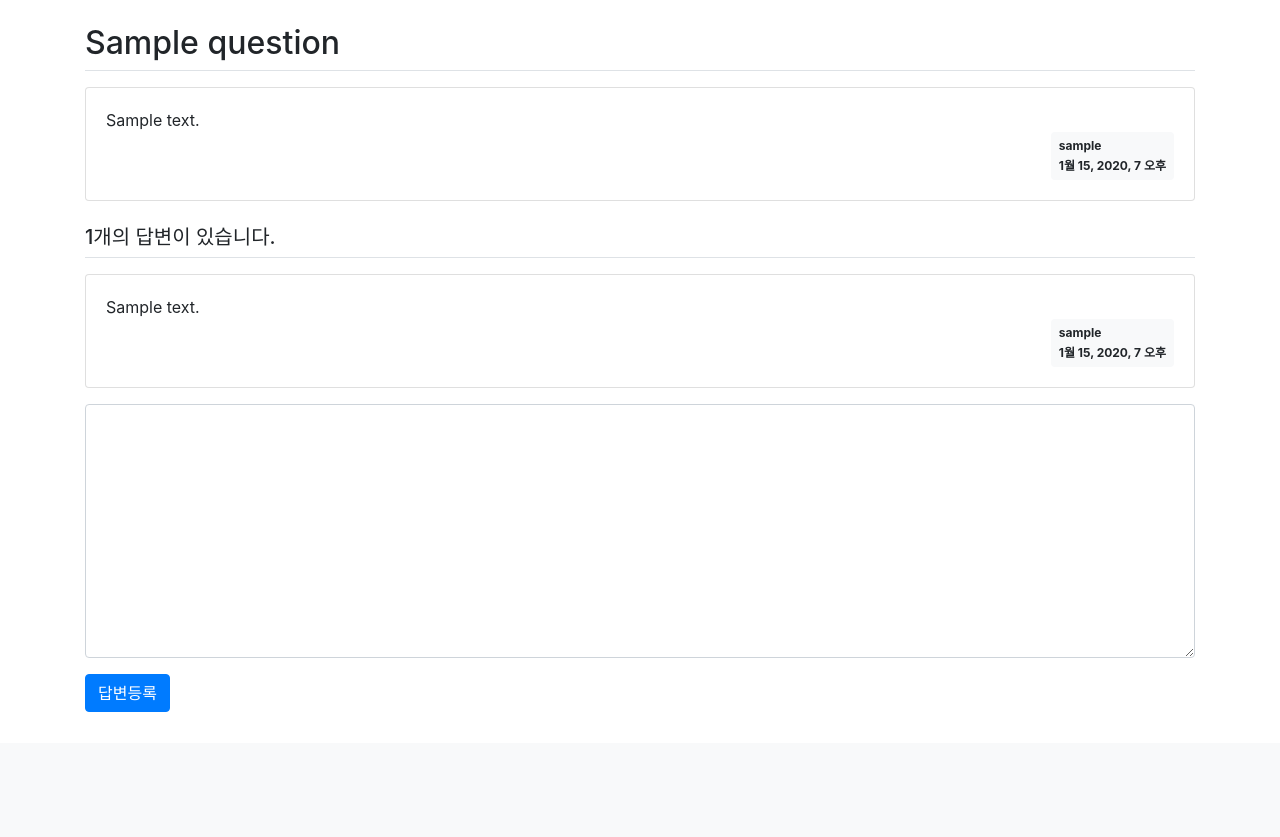
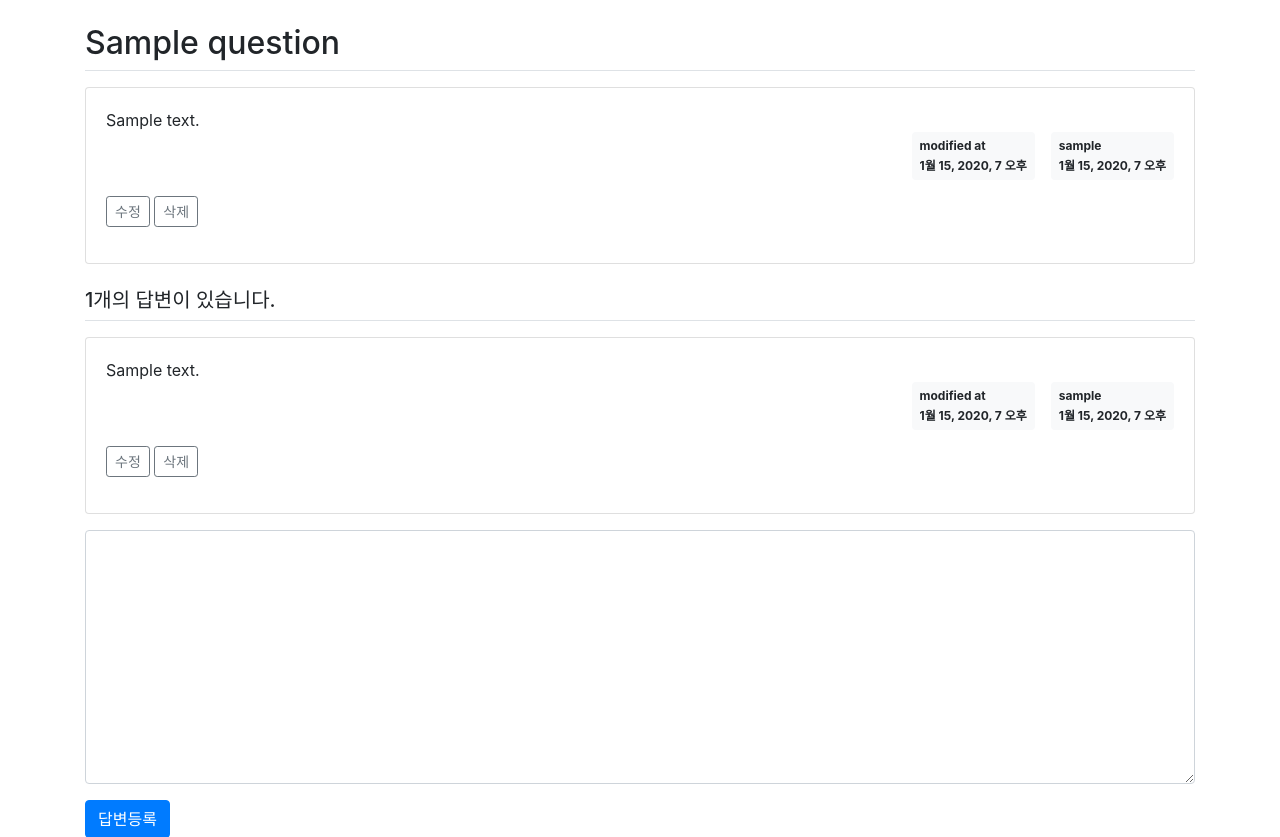
Before and after one commit to ankiwoong/Jump_to_Django, a Django app: page /pybo/answer/create/1/ in a window 1280 px wide. Shown: the part 57-894 px from the top of the page. Before the commit the page ends 769 px from the top, so only its background shows below. Run offline with Django 3.2, Linux system fonts and the light colour scheme; a user stored in the database is signed in; tables that the repository leaves empty hold one stand-in row (values such as "Sample post"); some libraries are stand-ins or nearby versions.

Commit message:
Edit and Delete

```diff
--- a/pybo/models.py
+++ b/pybo/models.py
@@ -8,11 +8,13 @@ class Question(models.Model):
     subject	    질문의 제목
     content 	질문의 내용
     create_date	질문을 작성한 일시
+    modify_date 질문을 수정한 일시
     '''
     author = models.ForeignKey(User, on_delete=models.CASCADE, null=True)
     subject = models.CharField(max_length=200)
     content = models.TextField()
     create_date = models.DateTimeField()
+    modify_date = models.DateTimeField(null=True, blank=True)
 
     def __str__(self):
         return self.subject
@@ -24,8 +26,10 @@ class Answer(models.Model):
     question    질문 (어떤 질문의 답변인지 알아야하므로 질문 속성이 필요하다.)
     content     답변의 내용
     create_date	답변을 작성한 일시
+    modify_date 답변을 수정한 일시
     '''
     author = models.ForeignKey(User, on_delete=models.CASCADE, null=True)
     question = models.ForeignKey(Question, on_delete=models.CASCADE)
     content = models.TextField()
     create_date = models.DateTimeField()
+    modify_date = models.DateTimeField(null=True, blank=True)
--- a/pybo/urls.py
+++ b/pybo/urls.py
@@ -11,4 +11,12 @@ urlpatterns = [
     path('answer/create/<int:question_id>/',
          views.answer_create, name='answer_create'),
     path('question/create/', views.question_create, name='question_create'),
+    path('question/modify/<int:question_id>/',
+         views.question_modify, name='question_modify'),
+    path('question/delete/<int:question_id>/',
+         views.question_delete, name='question_delete'),
+    path('answer/modify/<int:answer_id>/',
+         views.answer_modify, name='answer_modify'),
+    path('answer/delete/<int:answer_id>/',
+         views.answer_delete, name='answer_delete'),
 ]
--- a/pybo/views.py
+++ b/pybo/views.py
@@ -1,8 +1,9 @@
+from django.contrib import messages
 from django.contrib.auth.decorators import login_required
 from django.core.paginator import Paginator
 from django.utils import timezone
 from django.shortcuts import render, get_object_or_404, redirect
-from .models import Question
+from .models import Question, Answer
 from .forms import QuestionForm, AnswerForm
 
 
@@ -71,3 +72,77 @@ def question_create(request):
         form = QuestionForm()
     context = {'form': form}
     return render(request, 'pybo/question_form.html', context)
+
+
+@login_required(login_url='common:login')
+def question_modify(request, question_id):
+    """
+    pybo 질문수정
+    """
+    question = get_object_or_404(Question, pk=question_id)
+    if request.user != question.author:
+        messages.error(request, '수정권한이 없습니다')
+        return redirect('pybo:detail', question_id=question.id)
+
+    if request.method == "POST":
+        form = QuestionForm(request.POST, instance=question)
+        if form.is_valid():
+            question = form.save(commit=False)
+            question.author = request.user
+            question.modify_date = timezone.now()  # 수정일시 저장
+            question.save()
+            return redirect('pybo:detail', question_id=question.id)
+    else:
+        form = QuestionForm(instance=question)
+    context = {'form': form}
+    return render(request, 'pybo/question_form.html', context)
+
+
+@login_required(login_url='common:login')
+def question_delete(request, question_id):
+    """
+    pybo 질문삭제
+    """
+    question = get_object_or_404(Question, pk=question_id)
+    if request.user != question.author:
+        messages.error(request, '삭제권한이 없습니다')
+        return redirect('pybo:detail', question_id=question.id)
+    question.delete()
+    return redirect('pybo:index')
+
+
+@login_required(login_url='common:login')
+def answer_modify(request, answer_id):
+    """
+    pybo 답변수정
+    """
+    answer = get_object_or_404(Answer, pk=answer_id)
+    if request.user != answer.author:
+        messages.error(request, '수정권한이 없습니다')
+        return redirect('pybo:detail', question_id=answer.question.id)
+
+    if request.method == "POST":
+        form = AnswerForm(request.POST, instance=answer)
+        if form.is_valid():
+            answer = form.save(commit=False)
+            answer.author = request.user
+            answer.modify_date = timezone.now()
+            answer.save()
+            return redirect('pybo:detail', question_id=answer.question.id)
+    else:
+        form = AnswerForm(instance=answer)
+    context = {'answer': answer, 'form': form}
+    return render(request, 'pybo/answer_form.html', context)
+
+
+@login_required(login_url='common:login')
+def answer_delete(request, answer_id):
+    """
+    pybo 답변삭제
+    """
+    answer = get_object_or_404(Answer, pk=answer_id)
+    if request.user != answer.author:
+        messages.error(request, '삭제권한이 없습니다')
+    else:
+        answer.delete()
+    return redirect('pybo:detail', question_id=answer.question.id)
--- a/templates/base.html
+++ b/templates/base.html
@@ -1,31 +1,30 @@
 {% load static %}
-<!DOCTYPE html>
+<!doctype html>
 <html lang="ko">
 <head>
     <!-- Required meta tags -->
-    <meta charset="utf-8" />
-    <meta
-      name="viewport"
-      content="width=device-width, initial-scale=1, shrink-to-fit=no"
-    />
+    <meta charset="utf-8">
+    <meta name="viewport" content="width=device-width, initial-scale=1, shrink-to-fit=no">
     <!-- Bootstrap CSS -->
-    <link
-      rel="stylesheet"
-      type="text/css"
-      href="{% static 'bootstrap.min.css' %}"
-    />
+    <link rel="stylesheet" type="text/css" href="{% static 'bootstrap.min.css' %}">
     <!-- pybo CSS -->
-    <link rel="stylesheet" type="text/css" href="{% static 'style.css' %}" />
+    <link rel="stylesheet" type="text/css" href="{% static 'style.css' %}">
     <title>Hello, pybo!</title>
 </head>
+
 <body>
 {% include "navbar.html" %}
 <!-- 기본 템플릿 안에 삽입될 내용 Start -->
-    {% block content %} {% endblock %}
+{% block content %}
+{% endblock %}
 <!-- 기본 템플릿 안에 삽입될 내용 End -->
 <!-- jQuery JS -->
-    <script src="{% static 'jquery-3.5.1.min.js' %}"></script>
+<script src="{% static 'jquery-3.5.1.min.js' %}}"></script>
 <!-- Bootstrap JS -->
 <script src="{% static 'bootstrap.min.js' %}"></script>
+<!-- 자바스크립트 Start -->
+{% block script %}
+{% endblock %}
+<!-- 자바스크립트 End -->
 </body>
 </html>
--- a/templates/pybo/question_detail.html
+++ b/templates/pybo/question_detail.html
@@ -6,11 +6,24 @@
         <div class="card-body">
             <div class="card-text" style="white-space: pre-line;">{{ question.content }}</div>
             <div class="d-flex justify-content-end">
+                {% if question.modify_date %}
+                <div class="badge badge-light p-2 text-left mx-3">
+                    <div class="mb-2">modified at</div>
+                    <div>{{ question.modify_date }}</div>
+                </div>
+                {% endif %}
                 <div class="badge badge-light p-2 text-left">
                     <div class="mb-2">{{ question.author.username }}</div>
                     <div>{{ question.create_date }}</div>
                 </div>
             </div>
+            {% if request.user == question.author %}
+            <div class="my-3">
+                <a href="{% url 'pybo:question_modify' question.id  %}" class="btn btn-sm btn-outline-secondary">수정</a>
+                <a href="#" class="delete btn btn-sm btn-outline-secondary "
+                   data-uri="{% url 'pybo:question_delete' question.id  %}">삭제</a>
+            </div>
+            {% endif %}
         </div>
     </div>
     <h5 class="border-bottom my-3 py-2">{{question.answer_set.count}}개의 답변이 있습니다.</h5>
@@ -19,11 +32,24 @@
         <div class="card-body">
             <div class="card-text" style="white-space: pre-line;">{{ answer.content }}</div>
             <div class="d-flex justify-content-end">
+                {% if answer.modify_date %}
+                <div class="badge badge-light p-2 text-left mx-3">
+                    <div class="mb-2">modified at</div>
+                    <div>{{ answer.modify_date }}</div>
+                </div>
+                {% endif %}
                 <div class="badge badge-light p-2 text-left">
                     <div class="mb-2">{{ answer.author.username }}</div>
                     <div>{{ answer.create_date }}</div>
                 </div>
             </div>
+            {% if request.user == answer.author %}
+            <div class="my-3">
+                <a href="{% url 'pybo:answer_modify' answer.id  %}" class="btn btn-sm btn-outline-secondary">수정</a>
+                <a href="#" class="delete btn btn-sm btn-outline-secondary "
+                   data-uri="{% url 'pybo:answer_delete' answer.id  %}">삭제</a>
+            </div>
+            {% endif %}
         </div>
     </div>
     {% endfor %}
@@ -47,3 +73,14 @@
     </form>
 </div>
 {% endblock %}
+{% block script %}
+<script type='text/javascript'>
+$(document).ready(function(){
+    $(".delete").on('click', function() {
+        if(confirm("정말로 삭제하시겠습니까?")) {
+            location.href = $(this).data('uri');
+        }
+    });
+});
+</script>
+{% endblock %}
```
Also changed, not shown: templates/pybo/answer_form.html (added, +15 -0 lines), pybo/migrations/0005_auto_20200507_1035.py (added). Lines whose indentation alone changed are shown as unchanged.
